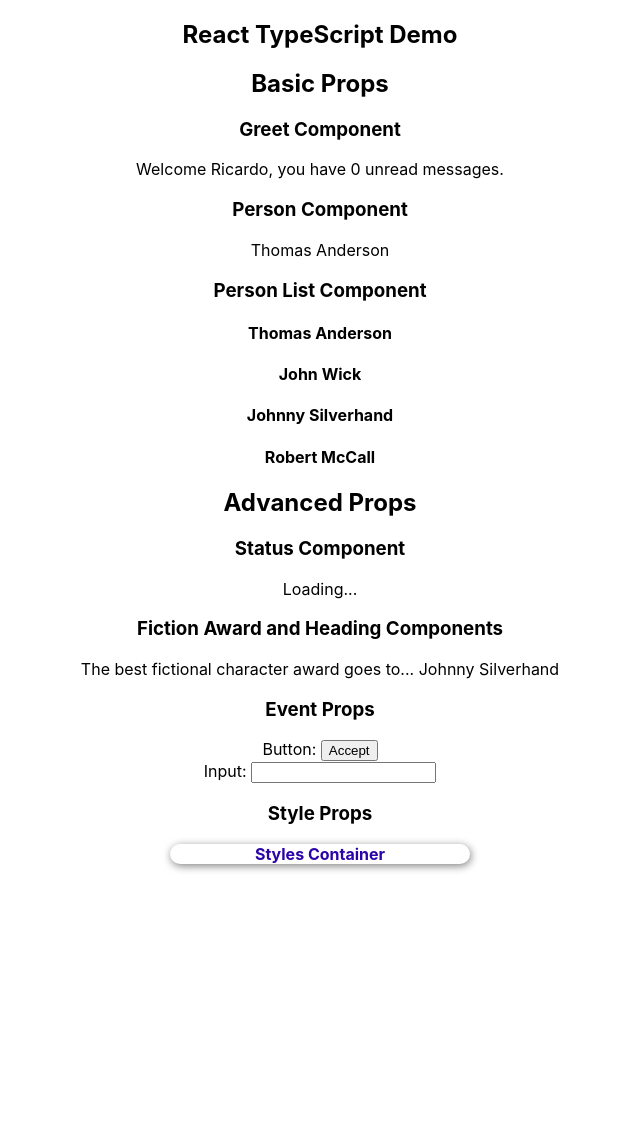
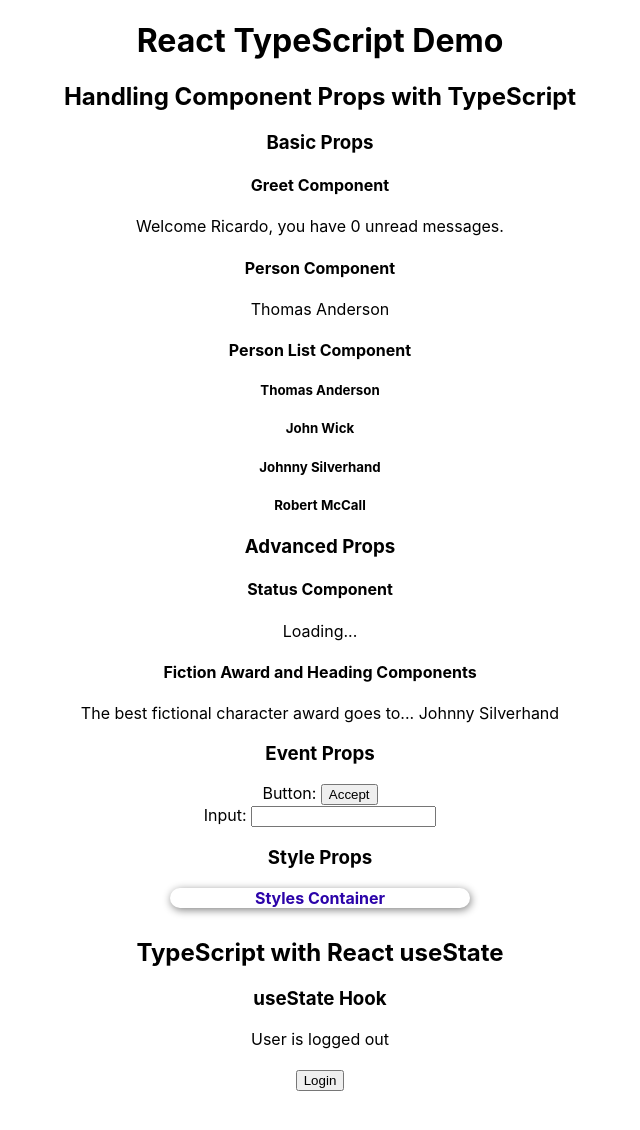
Before and after one commit to rodmor59/react-typescript-demo, a React (Create React App) app: page / in a window 1280 px wide. Shown: the top 1130 px of the page, without its empty margins (320-960 px from the left). Before the commit the page ends 894 px from the top, so only its background shows below. Built offline with nearby package versions, Linux system fonts and the light colour scheme; the HTML template or start-up script is replaced by a standard one.

Commit message:
Add #9 React useState Hook with TypeScript demonstration

```diff
--- a/src/App.css
+++ b/src/App.css
@@ -1,5 +1,6 @@
 .App {
     text-align: center;
+    margin-bottom: 50px; /* Insert some space between the end of the app and the bottom of the page*/
 }
 
 .App-logo {
--- a/src/App.tsx
+++ b/src/App.tsx
@@ -1,104 +1,14 @@
-import Button from './components/Button';
-import Container from './components/Container';
-import Greet from './components/Greet';
-import Input from './components/Input';
-import Person from './components/Person';
-import PersonList from './components/PersonList';
-import FictionAward from './components/FictionAward';
-import Heading from './components/Heading';
-import Status from './components/Status';
 import './App.css';
-
-// Types
-type ButtonMouseEvent = React.MouseEvent<HTMLButtonElement>
-type InputChangeEvent = React.ChangeEvent<HTMLInputElement>
-
-// Miscellaneous consts
-const containerStyles = {
-    borderRadius: '10px',
-    boxShadow: '1px 2px 9px gray',
-    color: '#2b03a9',
-    fontWeight: 'bold',
-    maxWidth: '300px',
-    margin: 'auto',
-    marginBottom: '30px'
-}
-
-// Message Consts
-const logMsgClickHandled = 'Click handled';
-const logMsgInputChangeHandled = 'Input change handled by its parent component';
+import GroupTypeScriptProps from './components/GroupTypeScriptProps';
+import LoggedIn from './components/state/LoggedIn';
 
 function App() {
-
-    const personName = {
-        first: 'Thomas',
-        last: 'Anderson',
-    }
-
-    const nameList = [
-        {
-            first: 'Thomas',
-            last: 'Anderson'
-        },
-        {
-            first: 'John',
-            last: 'Wick'
-        },
-        {
-            first: 'Johnny',
-            last: 'Silverhand'
-        },
-        {
-            first: 'Robert',
-            last: 'McCall'
-        },
-    ]
-
-    const handleClick = (event: ButtonMouseEvent, id: number) => {
-        console.log(logMsgClickHandled, event, id)
-    }
-
-    const handleChange = (event: InputChangeEvent) => {
-        console.log(logMsgInputChangeHandled, event)
-    }
-
-    return (
-        <div className="App">
-            <h2>React TypeScript Demo</h2>
-            <h2>Basic Props</h2>
-            <h3>Greet Component</h3>
-            <Greet
-                name='Ricardo'
-                isLoggedIn={true}
-            />
-            <h3>Person Component</h3>
-            <Person
-                name={personName}
-            />
-            <h3>Person List Component</h3>
-            <PersonList
-                names={nameList}
-            />
-            <h2>Advanced Props</h2>
-            <h3>Status Component</h3>
-            <Status
-                status='loading'
-            />
-            <h3>Fiction Award and Heading Components</h3>
-            <FictionAward>
-                <Heading>The best fictional character award goes to... Johnny Silverhand</Heading>
-            </FictionAward>
-            <h3>Event Props</h3>
-            <div>
-                Button: <Button onClick={handleClick}>Accept</Button>
-            </div>
-            <div>
-                Input: <Input value='' onChange={(handleChange)} handleChangeInternally={true} />
-            </div>
-            <h3>Style Props</h3>
-            <Container styles={containerStyles}/>
-        </div>
-    );
+    return <div className="App">
+        <h1>React TypeScript Demo</h1>
+        <GroupTypeScriptProps />
+        <h2>TypeScript with React useState</h2>
+        <LoggedIn />
+    </div>
 }
 
 export default App;
--- /dev/null
+++ b/src/components/GroupTypeScriptProps.tsx
@@ -0,0 +1,103 @@
+import Button from './Button';
+import Container from './Container';
+import Greet from './Greet';
+import Input from './Input';
+import Person from './Person';
+import PersonList from './PersonList';
+import FictionAward from './FictionAward';
+import Heading from './Heading';
+import Status from './Status';
+
+// Types
+type ButtonMouseEvent = React.MouseEvent<HTMLButtonElement>
+type InputChangeEvent = React.ChangeEvent<HTMLInputElement>
+
+// Miscellaneous consts
+const containerStyles = {
+    borderRadius: '10px',
+    boxShadow: '1px 2px 9px gray',
+    color: '#2b03a9',
+    fontWeight: 'bold',
+    maxWidth: '300px',
+    margin: 'auto',
+    marginBottom: '30px'
+}
+
+// Message Consts
+const logMsgClickHandled = 'Click handled';
+const logMsgInputChangeHandled = 'Input change handled by its parent component';
+
+function GroupTypeScriptProps() {
+
+    const personName = {
+        first: 'Thomas',
+        last: 'Anderson',
+    }
+
+    const nameList = [
+        {
+            first: 'Thomas',
+            last: 'Anderson'
+        },
+        {
+            first: 'John',
+            last: 'Wick'
+        },
+        {
+            first: 'Johnny',
+            last: 'Silverhand'
+        },
+        {
+            first: 'Robert',
+            last: 'McCall'
+        },
+    ]
+
+    const handleClick = (event: ButtonMouseEvent, id: number) => {
+        console.log(logMsgClickHandled, event, id)
+    }
+
+    const handleChange = (event: InputChangeEvent) => {
+        console.log(logMsgInputChangeHandled, event)
+    }
+
+    return (
+        <div>
+            <h2>Handling Component Props with TypeScript</h2>
+            <h3>Basic Props</h3>
+            <h4>Greet Component</h4>
+            <Greet
+                name='Ricardo'
+                isLoggedIn={true}
+            />
+            <h4>Person Component</h4>
+            <Person
+                name={personName}
+            />
+            <h4>Person List Component</h4>
+            <PersonList
+                names={nameList}
+            />
+            <h3>Advanced Props</h3>
+            <h4>Status Component</h4>
+            <Status
+                status='loading'
+            />
+            <h4>Fiction Award and Heading Components</h4>
+            <FictionAward>
+                <Heading>The best fictional character award goes to... Johnny Silverhand</Heading>
+            </FictionAward>
+            <h3>Event Props</h3>
+            <div>
+                Button: <Button onClick={handleClick}>Accept</Button>
+            </div>
+            <div>
+                Input: <Input value='' onChange={(handleChange)} handleChangeInternally={true} />
+            </div>
+            <h3>Style Props</h3>
+            <Container styles={containerStyles}/>
+        </div>
+    );
+}
+
+export default GroupTypeScriptProps;
--- a/src/components/PersonList.tsx
+++ b/src/components/PersonList.tsx
@@ -8,7 +8,7 @@ function PersonList ({ names }: PersonListProps) {
     return (
         <div>
             {names.map(name =>
-                <h4 key={name.first}>{name.first} {name.last}</h4>
+                <h5 key={name.first}>{name.first} {name.last}</h5>
             )}
         </div>
     )
--- /dev/null
+++ b/src/components/state/LoggedIn.tsx
@@ -0,0 +1,38 @@
+import { useState } from "react"
+
+const LoggedIn = () => {
+
+    const [ isLoggedIn, setIsLoggedIn ] = useState(false)
+
+    const handleClickLogin = () => {
+        setIsLoggedIn(true)
+    }
+
+    const handleClickLogout = () => {
+        setIsLoggedIn(false)
+    }
+
+
+    if (isLoggedIn) {
+        return (
+            // Return logout button and logged in text when user is logged in
+            <div>
+                <h3>useState Hook</h3>
+                <div>User is logged in</div><br />
+                <div><button onClick={handleClickLogout}>Logout</button></div>
+            </div>
+        )
+    }
+
+    return (
+        // Return login button and logged out text when user is logged in
+        <div>
+            <h3>useState Hook</h3>
+            <div>User is logged out</div><br />
+            <div><button onClick={handleClickLogin}>Login</button></div>
+        </div>
+    )
+
+}
+
+export default LoggedIn
```
